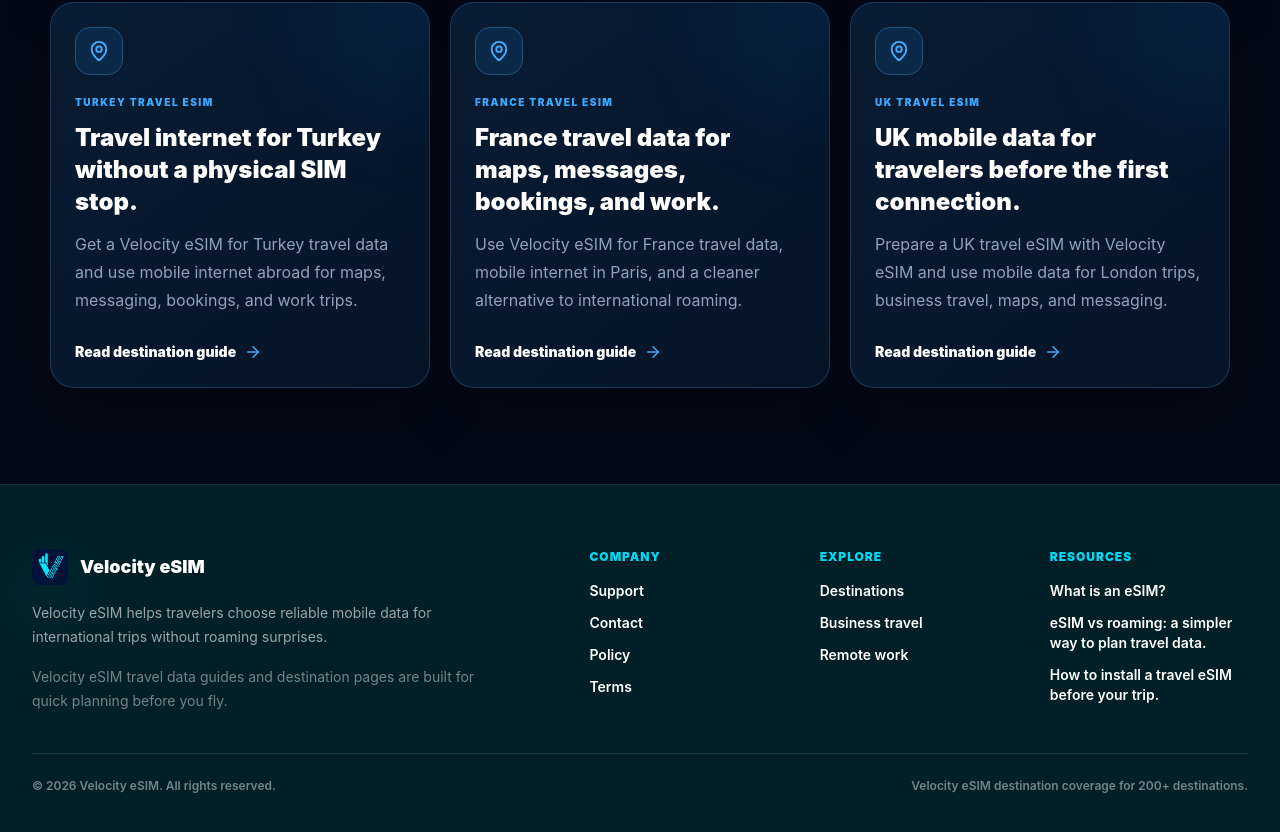
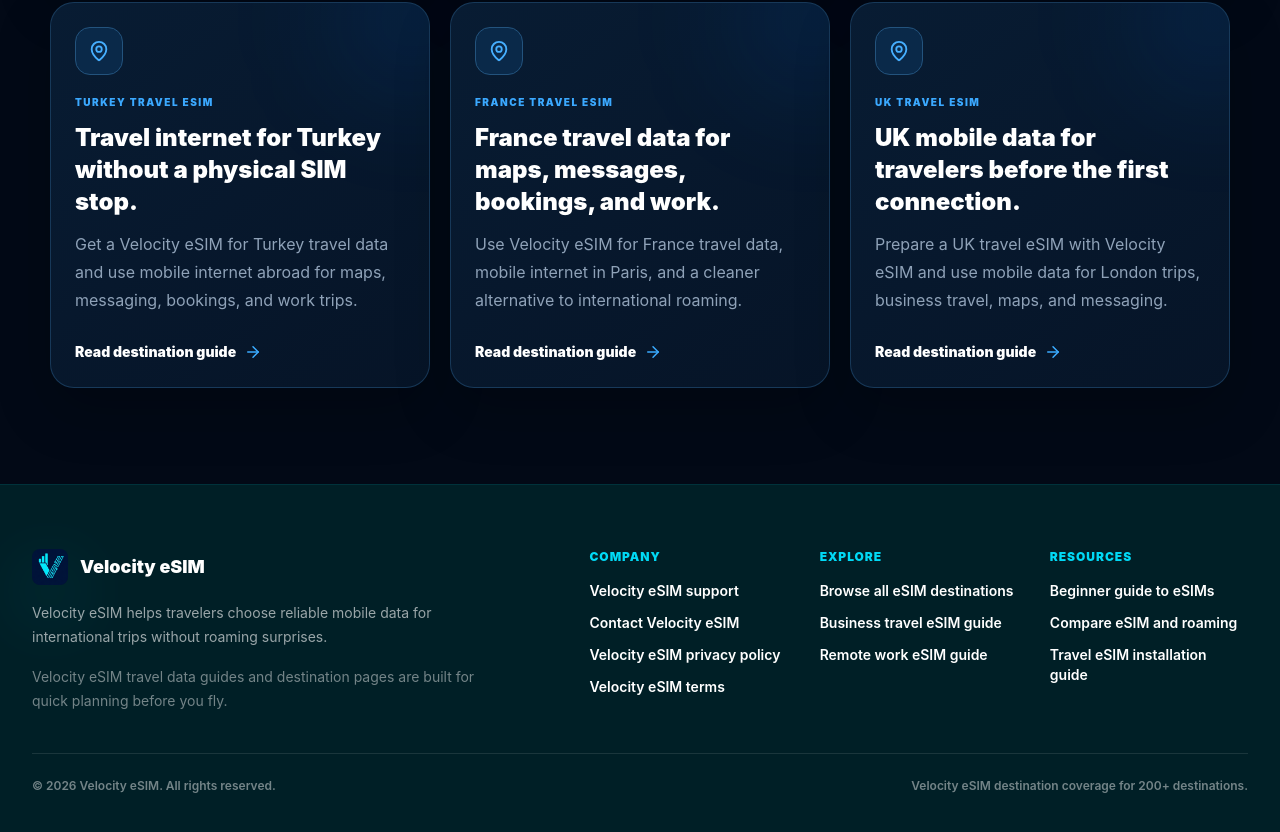
Before and after one commit to Damjanose/esim-frontend, a Next.js app: page /destinations in a window 1280 px wide. Shown: the part 1074-1906 px from the top of the page. Built offline with nearby package versions, Linux system fonts and the light colour scheme.

Commit message:
feat: enhance SEO and accessibility by disabling powered-by header, updating alt text for images, and improving footer link descriptions; add tests for SEO compliance

```diff
--- a/next.config.mjs
+++ b/next.config.mjs
@@ -1,5 +1,6 @@
 /** @type {import('next').NextConfig} */
 const nextConfig = {
+  poweredByHeader: false,
   images: {
     remotePatterns: [
       {
--- a/src/app/LegalDocumentPage.tsx
+++ b/src/app/LegalDocumentPage.tsx
@@ -14,8 +14,7 @@
         <nav className="mx-auto flex h-20 max-w-4xl items-center justify-between px-5 md:px-8">
           <Link className="flex items-center gap-3 font-display text-lg font-bold" href="/">
             <img
-              alt=""
-              aria-hidden="true"
+              alt="Velocity eSIM app logo"
               className="h-9 w-9 rounded-lg shadow-glow"
               src="/app-logo.png"
             />
--- a/src/app/SiteFooter.tsx
+++ b/src/app/SiteFooter.tsx
@@ -2,18 +2,29 @@
 import { guidePages, useCasePages } from "@/content/seo-pages";
 
 const footerExploreLinks = [
-  { label: "Destinations", href: "/destinations" },
-  ...useCasePages.map((page) => ({ label: page.eyebrow, href: page.path }))
+  { label: "Browse all eSIM destinations", href: "/destinations" },
+  ...useCasePages.map((page) => ({
+    label:
+      page.slug === "business-travel"
+        ? "Business travel eSIM guide"
+        : "Remote work eSIM guide",
+    href: page.path
+  }))
 ];
 const footerResourceLinks = guidePages.slice(0, 3).map((page) => ({
-  label: page.heading,
+  label:
+    page.slug === "what-is-an-esim"
+      ? "Beginner guide to eSIMs"
+      : page.slug === "esim-vs-roaming"
+        ? "Compare eSIM and roaming"
+        : "Travel eSIM installation guide",
   href: page.path
 }));
 const footerCompanyLinks = [
-  { label: "Support", href: "/support" },
-  { label: "Contact", href: "mailto:esim@uplisoft.com" },
-  { label: "Policy", href: "/policy" },
-  { label: "Terms", href: "/terms" }
+  { label: "Velocity eSIM support", href: "/support" },
+  { label: "Contact Velocity eSIM", href: "mailto:esim@uplisoft.com" },
+  { label: "Velocity eSIM privacy policy", href: "/policy" },
+  { label: "Velocity eSIM terms", href: "/terms" }
 ];
 
 export function SiteFooter() {
@@ -24,8 +35,7 @@
           <div>
             <div className="flex items-center gap-3 font-display text-lg font-black">
               <img
-                alt=""
-                aria-hidden="true"
+                alt="Velocity eSIM app logo"
                 className="h-9 w-9 rounded-lg shadow-glow"
                 src="/app-logo.png"
               />
--- a/src/app/components/Navbar.tsx
+++ b/src/app/components/Navbar.tsx
@@ -41,8 +41,7 @@
           href="/"
         >
           <img
-            alt=""
-            aria-hidden="true"
+            alt="Velocity eSIM app logo"
             className="h-9 w-9 object-contain"
             src="/app-logo.png"
           />
--- a/src/app/page.tsx
+++ b/src/app/page.tsx
@@ -183,7 +183,7 @@
           </h1>
 
           <p className="mx-auto mt-7 max-w-[530px] text-[15px] leading-7 text-[#a9b8cd] sm:text-[17px] lg:mx-0">
-            High-speed data in 200+ countries and regions.
+            Premium eSIMs with high-speed data in 200+ countries and regions.
             <br className="hidden sm:block" />
             Instant activation. No SIM card. No roaming fees.
           </p>
@@ -1096,8 +1096,7 @@
       <div className="relative mx-auto max-w-[1280px]">
         <div className="relative min-h-[220px] overflow-visible rounded-[22px] border border-white/80 shadow-[0_25px_80px_rgba(16,70,222,0.28)] md:min-h-[190px]">
           <Image
-            alt=""
-            aria-hidden="true"
+            alt="Blue travel route background for Velocity eSIM"
             className="pointer-events-none absolute inset-0 h-full w-full rounded-[22px] object-cover"
             fill
             loading="lazy"
--- a/src/content/seo-pages.ts
+++ b/src/content/seo-pages.ts
@@ -42,7 +42,7 @@
     eyebrow: "USA travel eSIM",
     heading: "Travel data for the United States, ready before you land.",
     intro:
-      "Velocity eSIM helps travelers visiting the United States set up mobile internet before arrival. Choose a prepaid eSIM data plan, install it on a compatible phone, and use local mobile data while keeping your usual number available for calls, texts, and WhatsApp.",
+      "Velocity eSIM helps travelers visiting the United States set up mobile internet before arrival. Choose a prepaid eSIM data plan, install it on a compatible phone, and use local mobile data while keeping your usual number available for calls, texts, and WhatsApp. Keep travel data ready to use when you land.",
     sections: [
       {
         title: "Why use a USA eSIM?",
@@ -68,9 +68,9 @@
       }
     ],
     relatedLinks: [
-      { label: "All destinations", href: "/destinations" },
-      { label: "What is an eSIM?", href: "/guides/what-is-an-esim" },
-      { label: "Business travel eSIM", href: "/use-cases/business-travel" }
+      { label: "Browse every eSIM destination", href: "/destinations" },
+      { label: "Learn how eSIMs work", href: "/guides/what-is-an-esim" },
+      { label: "Business travel data guide", href: "/use-cases/business-travel" }
     ]
   },
   {
@@ -83,7 +83,7 @@
     eyebrow: "Europe travel eSIM",
     heading: "Stay connected across Europe with prepaid eSIM data.",
     intro:
-      "Velocity eSIM gives travelers a simple way to prepare mobile internet for European trips. It is designed for people who want travel data for maps, messaging, booking apps, and work tools without depending on roaming or hunting for a SIM shop after arrival.",
+      "Velocity eSIM gives travelers a simple way to prepare mobile internet for European trips. It is designed for people who want travel data for maps, messaging, booking apps, and work tools without depending on roaming or hunting for a SIM shop after arrival. Stay connected across borders with prepaid data planned before departure.",
     sections: [
       {
         title: "A practical roaming alternative",
@@ -109,9 +109,9 @@
       }
     ],
     relatedLinks: [
-      { label: "France eSIM", href: "/destinations/france" },
-      { label: "UK eSIM", href: "/destinations/uk" },
-      { label: "eSIM vs roaming", href: "/guides/esim-vs-roaming" }
+      { label: "France travel eSIM plans", href: "/destinations/france" },
+      { label: "UK travel eSIM plans", href: "/destinations/uk" },
+      { label: "Compare eSIM with roaming", href: "/guides/esim-vs-roaming" }
     ]
   },
   {
@@ -124,7 +124,7 @@
     eyebrow: "Japan travel eSIM",
     heading: "Mobile internet for Japan, installed before your plane lands.",
     intro:
-      "A Japan eSIM helps travelers stay online for transit, translation, maps, hotel details, messaging, and everyday trip planning. Velocity eSIM makes the setup digital so you can prepare your mobile data before the first train, taxi, or airport transfer.",
+      "A Japan eSIM helps travelers stay online for transit, translation, maps, hotel details, messaging, and everyday trip planning. Velocity eSIM makes mobile internet setup digital so data is installed before the plane lands and before the first train, taxi, or airport transfer.",
     sections: [
       {
         title: "Built for arrival moments",
@@ -150,9 +150,9 @@
       }
     ],
     relatedLinks: [
-      { label: "All destinations", href: "/destinations" },
-      { label: "How to install an eSIM", href: "/guides/how-to-install-esim" },
-      { label: "Internet abroad guide", href: "/guides/internet-abroad" }
+      { label: "Browse every eSIM destination", href: "/destinations" },
+      { label: "Travel eSIM setup steps", href: "/guides/how-to-install-esim" },
+      { label: "Mobile internet abroad guide", href: "/guides/internet-abroad" }
     ]
   },
   {
@@ -165,7 +165,7 @@
     eyebrow: "Turkey travel eSIM",
     heading: "Travel internet for Turkey without a physical SIM stop.",
     intro:
-      "Velocity eSIM helps visitors to Turkey prepare mobile data before arrival. It is a practical option for city breaks, family trips, business travel, and longer stays where reliable app access matters from the first day.",
+      "Velocity eSIM helps visitors to Turkey prepare mobile internet data before arrival. It is a practical option for city breaks, family trips, business travel, and longer stays where reliable app access matters from the first day. The setup avoids a physical SIM stop after landing.",
     sections: [
       {
         title: "Useful in Istanbul and beyond",
@@ -191,9 +191,9 @@
       }
     ],
     relatedLinks: [
-      { label: "Business travel eSIM", href: "/use-cases/business-travel" },
-      { label: "Remote work travel data", href: "/use-cases/remote-work" },
-      { label: "What is an eSIM?", href: "/guides/what-is-an-esim" }
+      { label: "Business travel data guide", href: "/use-cases/business-travel" },
+      { label: "Remote work data guide", href: "/use-cases/remote-work" },
+      { label: "Learn how eSIMs work", href: "/guides/what-is-an-esim" }
     ]
   },
   {
@@ -206,7 +206,7 @@
     eyebrow: "France travel eSIM",
     heading: "France travel data for maps, messages, bookings, and work.",
     intro:
-      "A France eSIM helps travelers prepare mobile internet before a trip to Paris or other French destinations. Use Velocity eSIM to plan ahead, avoid a physical SIM errand, and keep essential travel apps ready.",
+      "A France eSIM helps travelers prepare mobile internet before a trip to Paris or other French destinations. Use Velocity eSIM to plan ahead, avoid a physical SIM errand, and keep messages, bookings, maps, and work apps ready.",
     sections: [
       {
         title: "Helpful for city travel",
@@ -232,9 +232,9 @@
       }
     ],
     relatedLinks: [
-      { label: "Europe eSIM", href: "/destinations/europe" },
-      { label: "UK eSIM", href: "/destinations/uk" },
-      { label: "Internet abroad guide", href: "/guides/internet-abroad" }
+      { label: "Europe travel eSIM plans", href: "/destinations/europe" },
+      { label: "UK travel eSIM plans", href: "/destinations/uk" },
+      { label: "Mobile internet abroad guide", href: "/guides/internet-abroad" }
     ]
   },
   {
@@ -247,7 +247,7 @@
     eyebrow: "UK travel eSIM",
     heading: "UK mobile data for travelers before the first connection.",
     intro:
-      "Velocity eSIM helps visitors to the United Kingdom set up travel data on a compatible phone. It is useful for London city breaks, business meetings, events, student visits, and international trips where roaming fees are hard to predict.",
+      "Velocity eSIM helps travelers visiting the United Kingdom set up travel data on a compatible phone. It is useful for London city breaks, business meetings, events, student visits, and international trips where roaming fees are hard to predict. Prepare the first connection before arrival.",
     sections: [
       {
         title: "A cleaner way to get online",
@@ -273,9 +273,9 @@
       }
     ],
     relatedLinks: [
-      { label: "Europe eSIM", href: "/destinations/europe" },
-      { label: "Business travel eSIM", href: "/use-cases/business-travel" },
-      { label: "eSIM vs roaming", href: "/guides/esim-vs-roaming" }
+      { label: "Europe travel eSIM plans", href: "/destinations/europe" },
+      { label: "Business travel data guide", href: "/use-cases/business-travel" },
+      { label: "Compare eSIM with roaming", href: "/guides/esim-vs-roaming" }
     ]
   }
 ] satisfies SeoContentPage[];
@@ -291,7 +291,7 @@
     eyebrow: "eSIM guide",
     heading: "What is an eSIM?",
     intro:
-      "An eSIM is a digital SIM profile that can be installed on supported phones. For travelers, it can provide mobile data abroad without buying or swapping a physical SIM card, making it easier to prepare internet access before a trip.",
+      "This guide explains what an eSIM is: a digital SIM profile that can be installed on supported phones. For travelers, it can provide mobile data abroad without buying or swapping a physical SIM card, making it easier to prepare internet access before a trip.",
     sections: [
       {
         title: "How travel eSIM data works",
@@ -317,9 +317,9 @@
       }
     ],
     relatedLinks: [
-      { label: "How to install an eSIM", href: "/guides/how-to-install-esim" },
-      { label: "eSIM vs roaming", href: "/guides/esim-vs-roaming" },
-      { label: "All destinations", href: "/destinations" }
+      { label: "Travel eSIM setup steps", href: "/guides/how-to-install-esim" },
+      { label: "Compare eSIM with roaming", href: "/guides/esim-vs-roaming" },
+      { label: "Browse every eSIM destination", href: "/destinations" }
     ]
   },
   {
@@ -332,7 +332,7 @@
     eyebrow: "Roaming alternative",
     heading: "eSIM vs roaming: a simpler way to plan travel data.",
     intro:
-      "International roaming can be convenient, but pricing and limits are not always easy to understand before a trip. A prepaid travel eSIM gives many travelers a clearer data plan that can be installed before departure.",
+      "International roaming can be convenient, but pricing and limits are not always easy to understand before a trip. A prepaid travel eSIM gives many travelers a simpler way to choose a clearer data plan that can be installed before departure.",
     sections: [
       {
         title: "Roaming depends on your home carrier",
@@ -358,9 +358,9 @@
       }
     ],
     relatedLinks: [
-      { label: "What is an eSIM?", href: "/guides/what-is-an-esim" },
-      { label: "Internet abroad guide", href: "/guides/internet-abroad" },
-      { label: "Europe eSIM", href: "/destinations/europe" }
+      { label: "Learn how eSIMs work", href: "/guides/what-is-an-esim" },
+      { label: "Mobile internet abroad guide", href: "/guides/internet-abroad" },
+      { label: "Europe travel eSIM plans", href: "/destinations/europe" }
     ]
   },
   {
@@ -373,7 +373,7 @@
     eyebrow: "Setup guide",
     heading: "How to install a travel eSIM before your trip.",
     intro:
-      "Installing an eSIM is usually a short digital setup on a compatible phone. The best time to install is before travel while you have stable Wi-Fi, then you can turn on the travel data line when you reach your destination.",
+      "This guide explains how installing an eSIM is usually a short digital setup on a compatible phone. The best time to install is before your trip while you have stable Wi-Fi, then you can turn on the travel data line when you reach your destination.",
     sections: [
       {
         title: "Check compatibility first",
@@ -399,9 +399,9 @@
       }
     ],
     relatedLinks: [
-      { label: "What is an eSIM?", href: "/guides/what-is-an-esim" },
-      { label: "Japan eSIM", href: "/destinations/japan" },
-      { label: "USA eSIM", href: "/destinations/usa" }
+      { label: "Learn how eSIMs work", href: "/guides/what-is-an-esim" },
+      { label: "Japan travel eSIM plans", href: "/destinations/japan" },
+      { label: "USA travel eSIM plans", href: "/destinations/usa" }
     ]
   },
   {
@@ -414,7 +414,7 @@
     eyebrow: "Travel internet guide",
     heading: "How to get internet abroad without the guesswork.",
     intro:
-      "Travelers usually choose between roaming, public Wi-Fi, local SIM cards, portable hotspots, or eSIM data. Velocity eSIM focuses on the digital eSIM option so mobile internet can be prepared before departure.",
+      "This guide explains how travelers can get internet abroad through roaming, public Wi-Fi, local SIM cards, portable hotspots, or eSIM data. Velocity eSIM focuses on the digital eSIM option so mobile internet can be prepared before departure and planned without guesswork.",
     sections: [
       {
         title: "Public Wi-Fi is not enough for every trip",
@@ -440,9 +440,9 @@
       }
     ],
     relatedLinks: [
-      { label: "eSIM vs roaming", href: "/guides/esim-vs-roaming" },
-      { label: "How to install an eSIM", href: "/guides/how-to-install-esim" },
-      { label: "All destinations", href: "/destinations" }
+      { label: "Compare eSIM with roaming", href: "/guides/esim-vs-roaming" },
+      { label: "Travel eSIM setup steps", href: "/guides/how-to-install-esim" },
+      { label: "Browse every eSIM destination", href: "/destinations" }
     ]
   }
 ] satisfies SeoContentPage[];
@@ -458,7 +458,7 @@
     eyebrow: "Business travel",
     heading: "International data for business trips without roaming uncertainty.",
     intro:
-      "Business travelers need mobile internet for email, calendars, maps, rides, bookings, messaging, and urgent work updates. Velocity eSIM helps prepare travel data before departure so the first connection is not left to airport Wi-Fi.",
+      "Business travelers need international mobile internet for email, calendars, maps, rides, bookings, messaging, and urgent work updates during work trips. Velocity eSIM helps prepare travel data before departure so the first connection is not left to airport Wi-Fi or roaming uncertainty.",
     sections: [
       {
         title: "Useful between meetings",
@@ -484,9 +484,9 @@
       }
     ],
     relatedLinks: [
-      { label: "Remote work travel data", href: "/use-cases/remote-work" },
-      { label: "eSIM vs roaming", href: "/guides/esim-vs-roaming" },
-      { label: "USA eSIM", href: "/destinations/usa" }
+      { label: "Remote work data guide", href: "/use-cases/remote-work" },
+      { label: "Compare eSIM with roaming", href: "/guides/esim-vs-roaming" },
+      { label: "USA travel eSIM plans", href: "/destinations/usa" }
     ]
   },
   {
@@ -499,7 +499,7 @@
     eyebrow: "Remote work",
     heading: "Travel data for remote work days abroad.",
     intro:
-      "Remote workers and flexible travelers often need mobile data outside hotels, apartments, cafes, and coworking spaces. Velocity eSIM helps make international data part of the travel checklist before work starts in a new place.",
+      "Remote workers and flexible travelers often need mobile data abroad outside hotels, apartments, cafes, and coworking spaces. Velocity eSIM helps make international data part of the travel checklist before work days start in a new place.",
     sections: [
       {
         title: "A backup for work essentials",
@@ -525,9 +525,9 @@
       }
     ],
     relatedLinks: [
-      { label: "Business travel eSIM", href: "/use-cases/business-travel" },
-      { label: "Internet abroad guide", href: "/guides/internet-abroad" },
-      { label: "Europe eSIM", href: "/destinations/europe" }
+      { label: "Business travel data guide", href: "/use-cases/business-travel" },
+      { label: "Mobile internet abroad guide", href: "/guides/internet-abroad" },
+      { label: "Europe travel eSIM plans", href: "/destinations/europe" }
     ]
   }
 ] satisfies SeoContentPage[];
```
Also changed, not shown: 1 other file (tests, documents, lock files or other folders).
